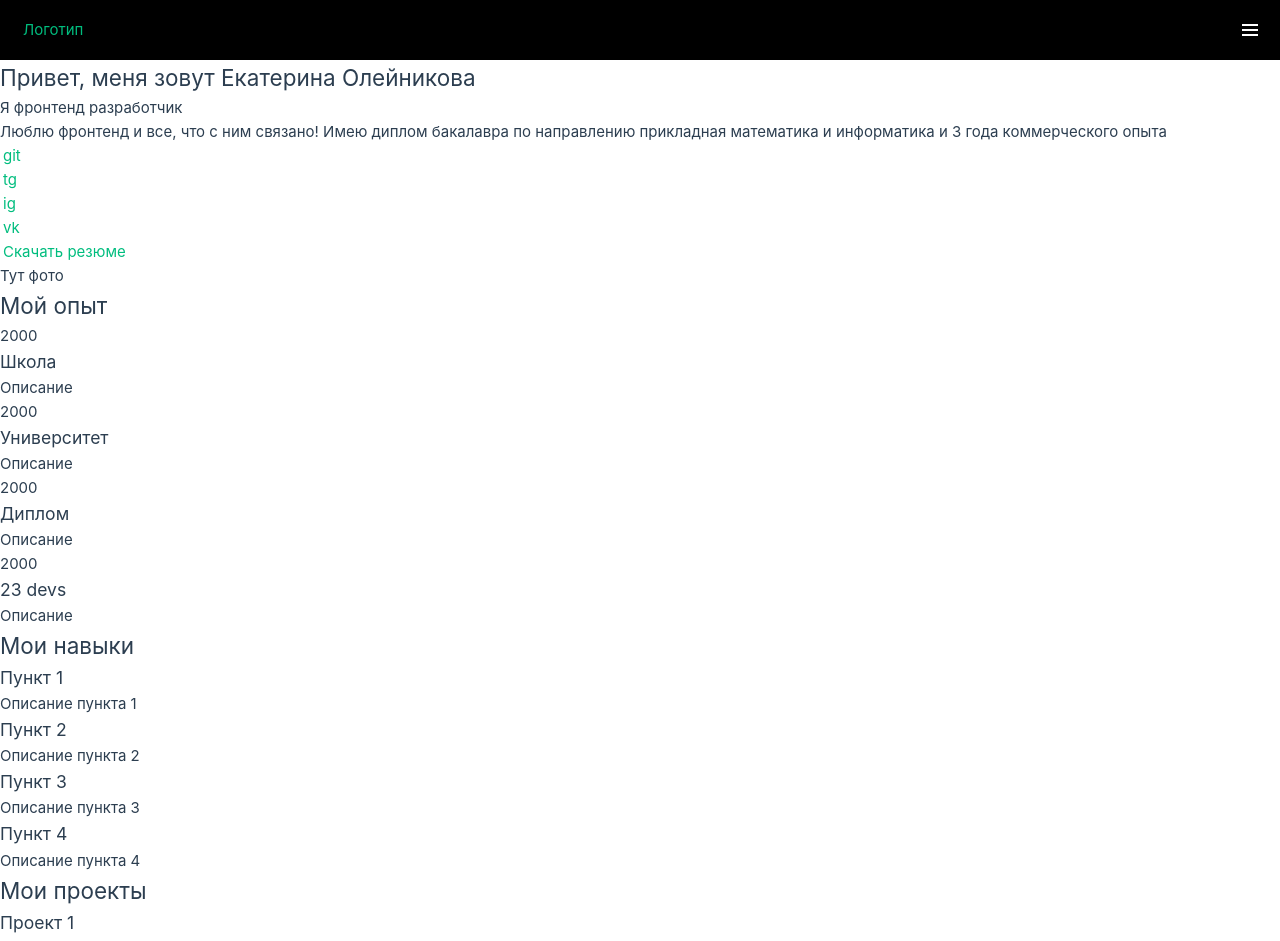
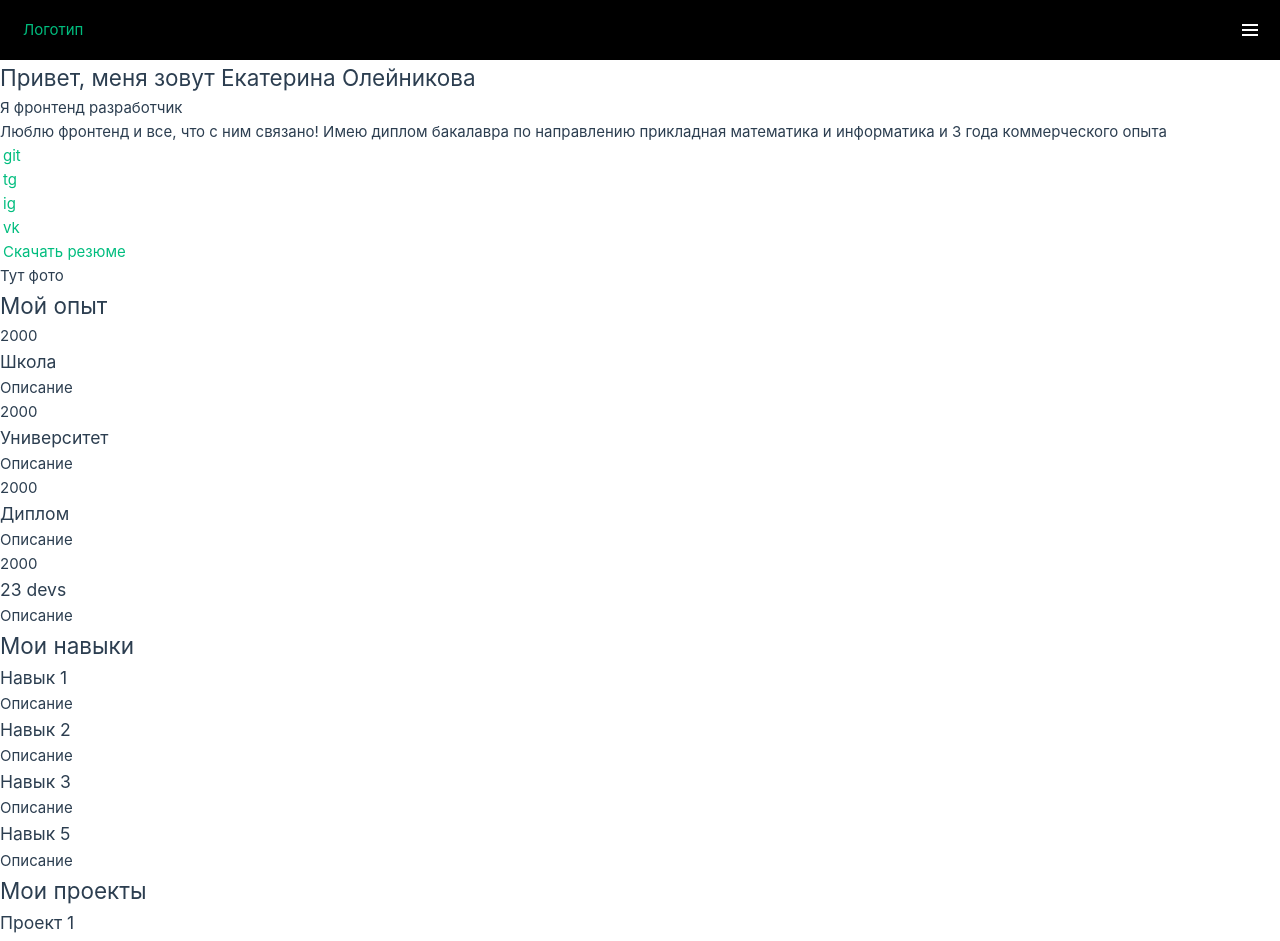
Before and after one commit to Kawin-xxx/Portfolio, a Vue app: page / in a window 1280 px wide. Shown: the top 941 px of the page. Built offline with nearby package versions, Linux system fonts and the light colour scheme.

Commit message:
Add SkillsCard component

```diff
--- /dev/null
+++ b/src/components/SkillsCard.vue
@@ -0,0 +1,20 @@
+<script>
+export default {
+    props: {
+        cardData: {
+            type: { name: String, description: String },
+            required: true
+        }
+    }
+}
+</script>
+
+<template>
+    <li class="skills-card">
+        <h3 class="skills-card__title">{{ cardData.name }}</h3>
+        <p class="skills-card__description">{{ cardData.description }}</p>
+    </li>
+</template>
+
+<style scoped>
+</style>
--- a/src/components/SkillsSection.vue
+++ b/src/components/SkillsSection.vue
@@ -1,6 +1,15 @@
 <script>
-
+import { SKILLS_ITEMS } from '@/constants.js'
+import SkillsCard from '@/components/SkillsCard.vue'
 export default {
+    components: {
+        SkillsCard
+    },
+    data() {
+        return {
+            skillItems: SKILLS_ITEMS
+        }
+    }
 }
 </script>
 
@@ -9,22 +18,12 @@ export default {
         <div class="skills__container container">
             <h2 class="skills__title">Мои навыки</h2>
             <ul class="skills__list">
-                <li class="skills__item skills-card">
-                    <h3 class="skills-card__title">Пункт 1</h3>
-                    <p class="skills-card__description">Описание пункта 1</p>
-                </li>
-                <li class="skills__item">
-                    <h3 class="skills-card__title">Пункт 2</h3>
-                    <p class="skills-card__description">Описание пункта 2</p>
-                </li>
-                <li class="skills__item">
-                    <h3 class="skills-card__title">Пункт 3</h3>
-                    <p class="skills-card__description">Описание пункта 3</p>
-                </li>
-                <li class="skills__item">
-                    <h3 class="skills-card__title">Пункт 4</h3>
-                    <p class="skills-card__description">Описание пункта 4</p>
-                </li>
+                <SkillsCard
+                    class="skills__item"
+                    v-for="(item, index) in skillItems"
+                    :key="index"
+                    :cardData="item"
+                />
             </ul>
         </div>
     </section>
--- a/src/constants.js
+++ b/src/constants.js
@@ -19,3 +19,10 @@ export const EXPERIENS_ITEMS = [
     { name: 'Диплом', description: 'Описание', yearStart: 2000, yearEnd: 2024 },
     { name: '23 devs', description: 'Описание', yearStart: 2000, yearEnd: 2024 }
 ]
+
+export const SKILLS_ITEMS = [
+    { name: 'Навык 1', description: 'Описание' },
+    { name: 'Навык 2', description: 'Описание' },
+    { name: 'Навык 3', description: 'Описание' },
+    { name: 'Навык 5', description: 'Описание' }
+]
```
